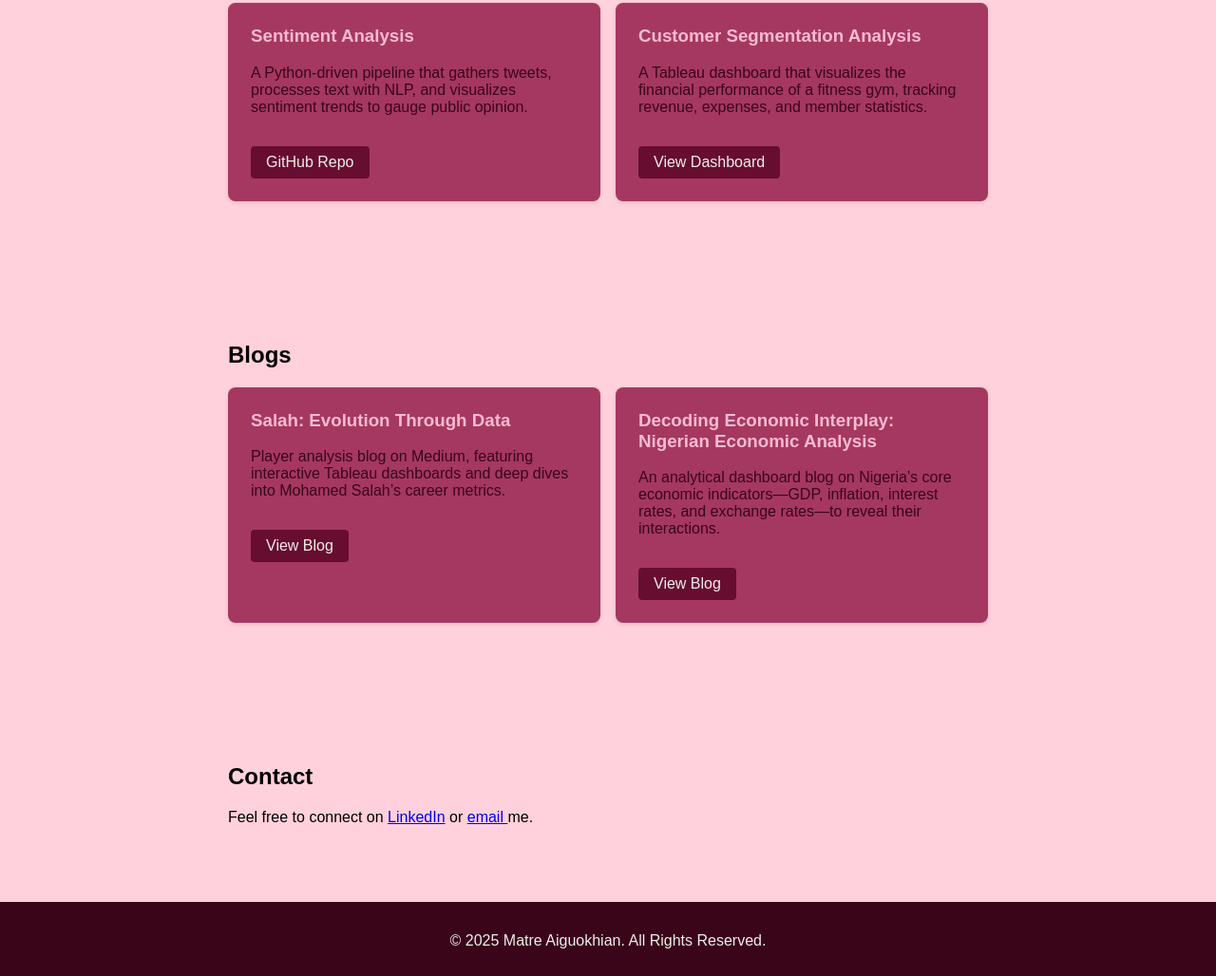
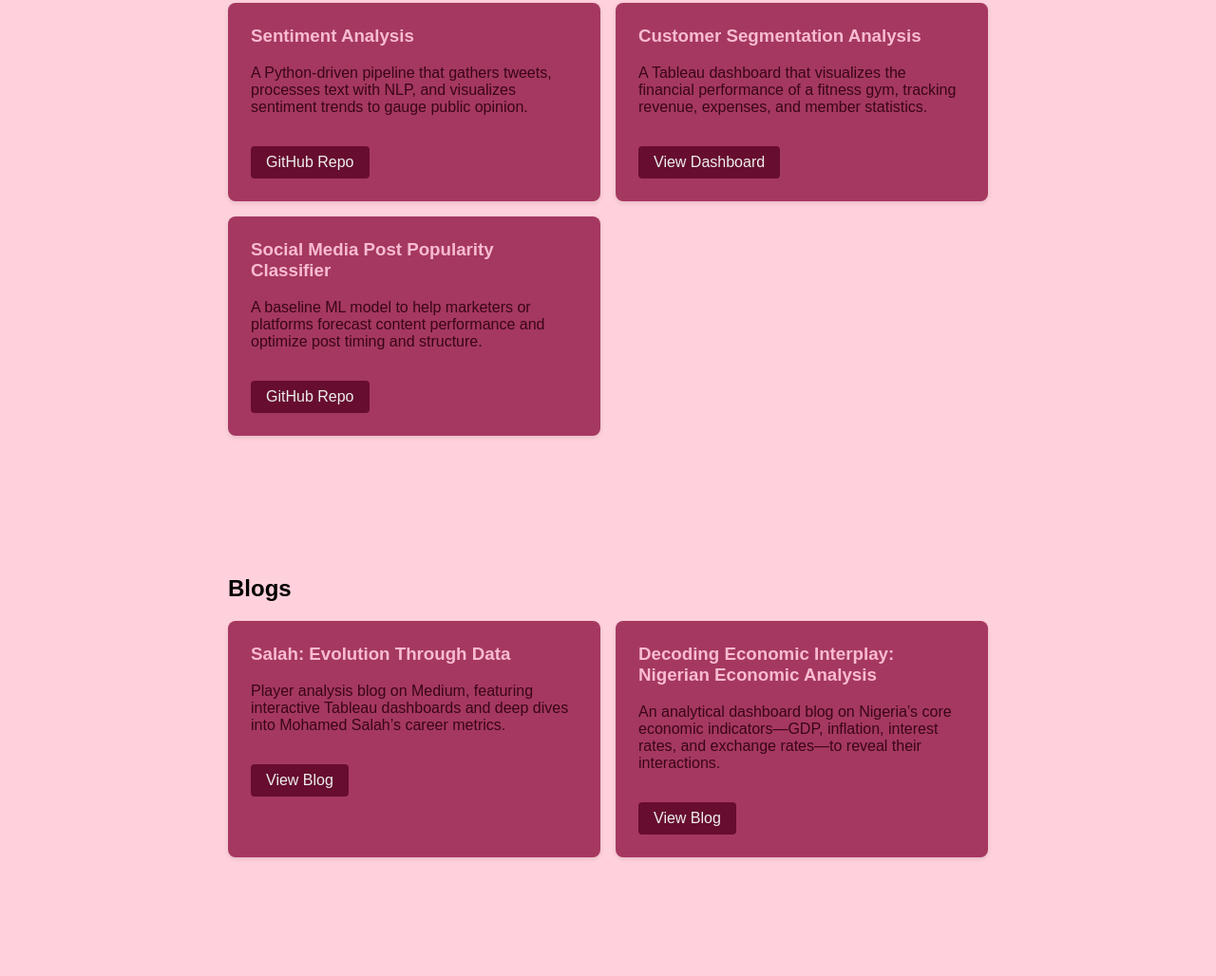
Before and after one commit to Matre5/Matre5.github.io, a plain HTML site: page index.html in a window 1280 px wide. Shown: the part 1165-2193 px from the top of the page at 95% size. Drawn offline with Linux system fonts and the light colour scheme.

Commit message:
Update index.html

```diff
--- a/index.html
+++ b/index.html
@@ -81,6 +81,12 @@ Beyond the screen, I’m a sports enthusiast, movie lover, and avid reader, cons
         <p>A Tableau dashboard that visualizes the financial performance of a fitness gym, tracking revenue, expenses, and member statistics.</p>
         <a class="btn" href="https://public.tableau.com/views/FitnessGym_FinanceReport2023/Dashboard1?:language=en-US&:sid=&:redirect=auth&:display_count=n&:origin=viz_share_link">View Dashboard</a>
       </div>
+
+      <div class="card">
+        <h3>Social Media Post Popularity Classifier</h3>
+        <p>A baseline ML model to help marketers or platforms forecast content performance and optimize post timing and structure.</p>
+        <a class="btn" href="https://github.com/Matre5/Social-Media-Post-Classifier.git">GitHub Repo</a>
+      </div>
     </div>
   </section>
 
```
